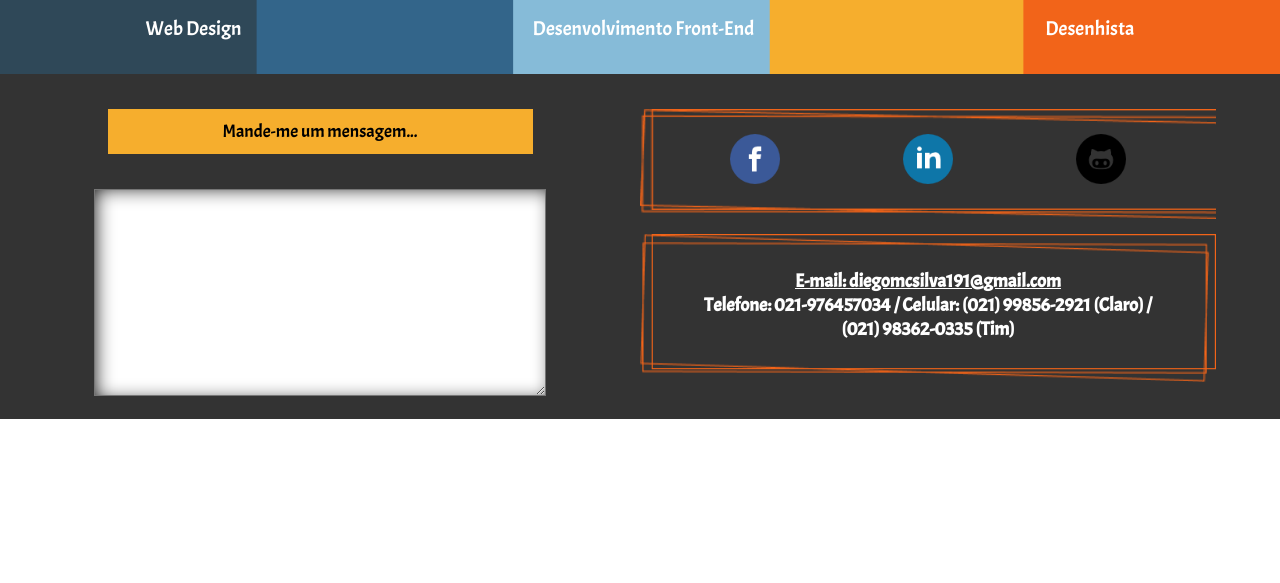
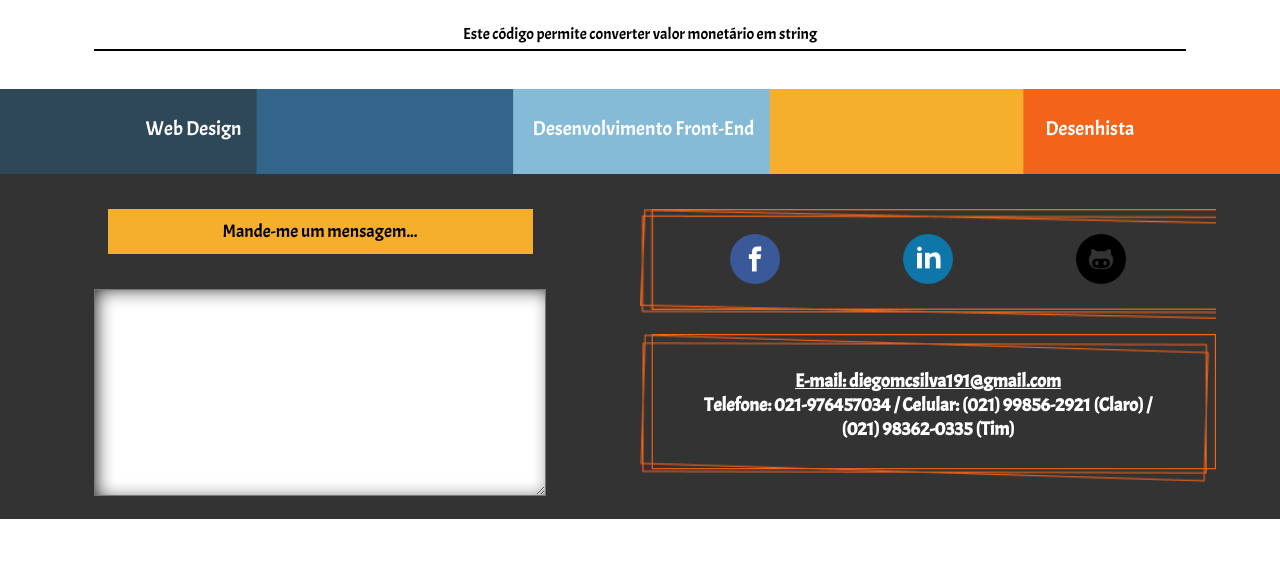
Before and after one commit to diegomcsilva/DieGO, a website: page conheca.html in a window 1280 px wide. Shown: the part 217-800 px from the top of the page. Drawn offline with Linux system fonts and the light colour scheme; a script that the page names is missing; a web font is replaced by a local one.

Commit message:
Iniciando a construção do Learn More

```diff
--- a/conheca.html
+++ b/conheca.html
@@ -21,6 +21,14 @@
         <header>
         </header>
 
+        <section>
+            <article>
+                <div class="learn__more-block">
+                    <p class="learn__more-block-title">Este código permite converter valor monetário em string</p>
+                    <script async src="//jsfiddle.net/o5evhdxq/1/embed/js,result/dark/?menuColor=000000"></script>
+                </div>
+            </article>
+        </section>
         <footer>
         </footer>
 
--- a/src/scss/style.scss
+++ b/src/scss/style.scss
@@ -616,3 +616,16 @@ footer {
             }
         }
     }
+
+.learn__more-block {
+    width: 90%;
+    height: 100px;
+    display: inline-block;
+    margin: 0 5%;
+    &-title {
+        text-align: center;
+        margin: 30px;
+        border-bottom: 2px solid black;
+        padding: 5px 0;
+    }
+}
```
Also changed, not shown: public/css/style.min.css.
